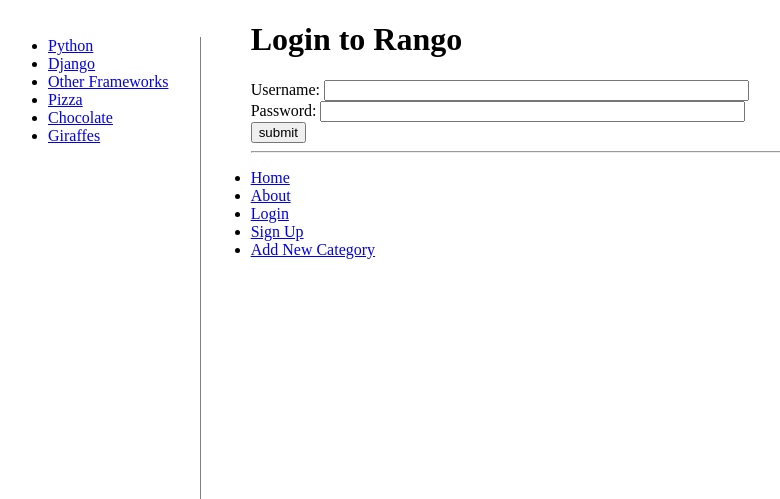
After one commit to JayWelborn/Rango, a Django app: page /rango/login/ in a window 1280 px wide. The commit adds this page. Shown: the top 499 px of the page, without its empty margins (0-780 px from the left). Run offline with Django 3.2, Linux system fonts and the light colour scheme; data comes from the database, SQL or seed files in the repository; both versions use the stored data as it was after the commit.

Commit message:
added user login page and customized home page to say hello to authenticated users

```diff
--- a/tango_with_django_project/rango/templates/rango/index.html
+++ b/tango_with_django_project/rango/templates/rango/index.html
@@ -10,7 +10,11 @@ Home
 <h1>Rango says...</h1>
 
 <div>
-    hey there partner!
+    {% if user.is_authenticated %}
+        howdy {{ user.username }}
+    {% else %}
+        hey there partner!
+    {% endif %}
 </div>
 
 <div>
--- /dev/null
+++ b/tango_with_django_project/rango/templates/rango/login.html
@@ -0,0 +1,18 @@
+{% extends 'base.html' %}
+{% load static %}
+
+{% block title_block %}
+    Login
+{% endblock %}
+
+{% block body_block %}
+<h1>Login to Rango</h1>
+<form id="login_form" method="post" action="{% url 'rango:login' %}">
+    {% csrf_token %}
+    Username: <input type="text" name="username" value="" size="50">
+    <br>
+    Password: <input type="password" name="password" value="" size="50">
+    <br>
+    <input type="submit" value="submit" value="Login">
+</form>
+{% endblock %}
--- a/tango_with_django_project/rango/urls.py
+++ b/tango_with_django_project/rango/urls.py
@@ -18,7 +18,7 @@ urlpatterns = [
         views.show_category,
         name='show_category'),
 
-    url(r'category/(?P<category_name_slug>[\w\-]+)/add_page/$',
+    url(r'^category/(?P<category_name_slug>[\w\-]+)/add_page/$',
         views.add_page,
         name='add_page'),
 
@@ -26,5 +26,9 @@ urlpatterns = [
         views.register,
         name='register'),
 
+    url(r'^login/$',
+        views.user_login,
+        name='login'),
+
     url(r'^$', views.index, name='index'),
 ]
--- a/tango_with_django_project/rango/views.py
+++ b/tango_with_django_project/rango/views.py
@@ -215,7 +215,7 @@ def user_login(request):
         if user:
             # ensure account hasn't been disabled
             if user.is_active:
-                login(request, user)
+                login(request, user=user)
                 return HttpResponseRedirect(reverse('index'))
             else:
                 # stop inactive accounts from logging in
--- a/tango_with_django_project/tango_with_django_project/templates/base.html
+++ b/tango_with_django_project/tango_with_django_project/templates/base.html
@@ -32,6 +32,9 @@
                     <a href="{% url 'rango:about' %}">About</a>
                 </li>
                 <li>
+                    <a href="{% url 'rango:login' %}">Login</a>
+                </li>
+                <li>
                     <a href="{% url 'rango:register' %}">Sign Up</a>
                 </li>
                 <li>
```
Also changed, not shown: tango_with_django_project/db.sqlite3.
